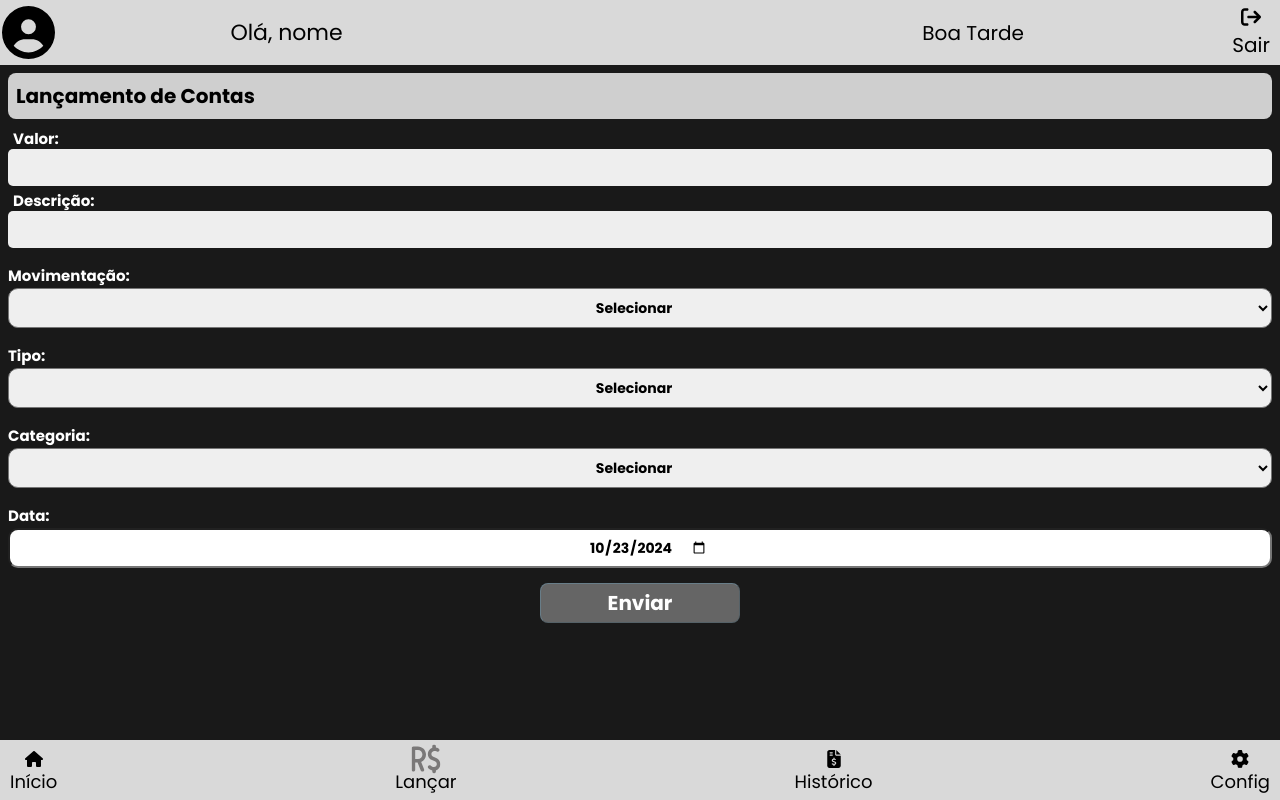
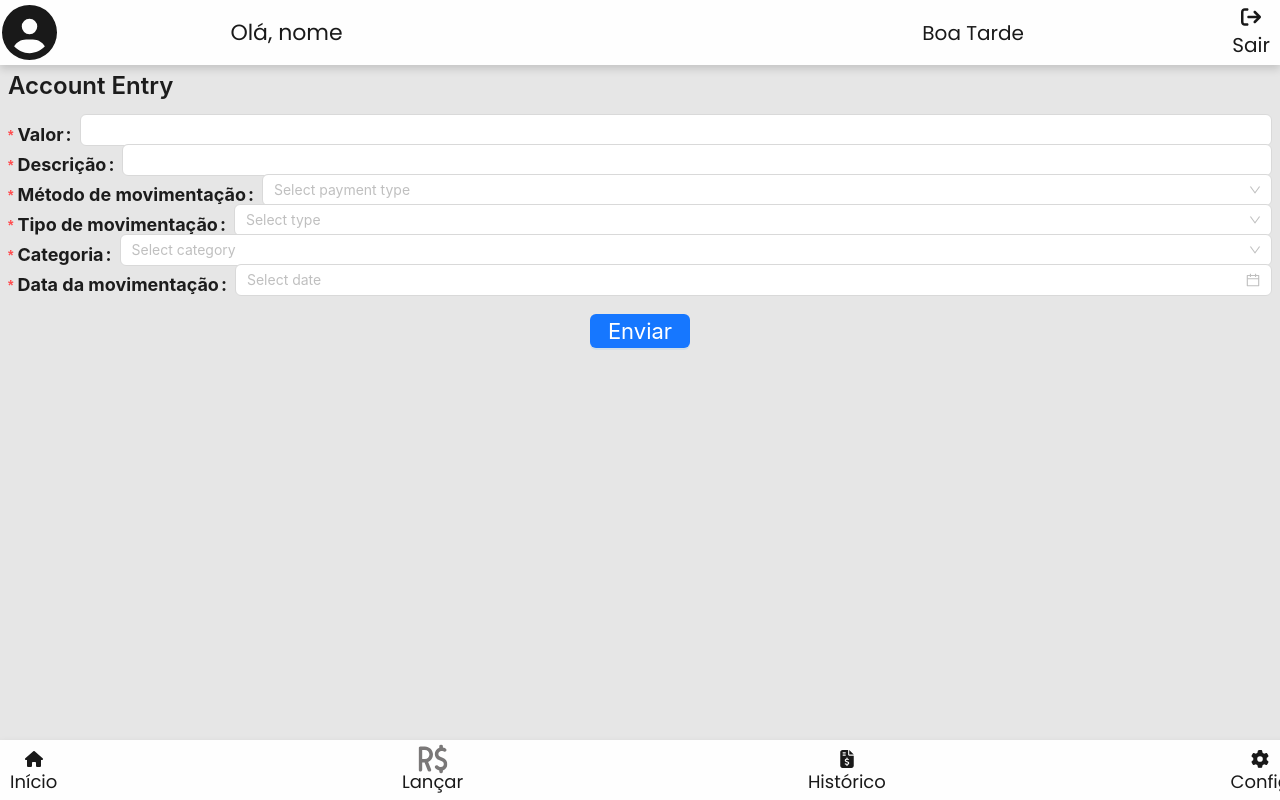
Before and after one commit to Nexusf1re/AbreusFinancial-FrontEnd, a React (Create React App) app: page /form in a window 1280 px wide. Built offline with nearby package versions, Linux system fonts and the light colour scheme.

Commit message:
style reivamped, antd lib added

```diff
--- a/package.json
+++ b/package.json
@@ -7,7 +7,9 @@
     "@testing-library/react": "^13.4.0",
     "@testing-library/user-event": "^13.5.0",
     "@vercel/speed-insights": "^1.0.14",
+    "antd": "^5.21.6",
     "dotenv": "^16.4.5",
+    "moment": "^2.30.1",
     "react": "^18.3.1",
     "react-dom": "^18.3.1",
     "react-icons": "^5.3.0",
--- a/src/components/BottomBar/BottomBar.module.css
+++ b/src/components/BottomBar/BottomBar.module.css
@@ -4,16 +4,19 @@
     left: 0;
     height: 65px;
     width: 100%;
-    background-color: #D9D9D9;
-    color: black;
+    background-color: var(--bottomBar);
+    color: var(--font-color);
     font-size: 18px;
     justify-content: space-between;
     align-items: center;
     display: flex;
     padding-left: 10px !important;
     padding-right: 10px !important;
-    transition: all 0.4s ease !important;
+    transition: all 0.6s ease !important;
     font-family: "Poppins", sans-serif;
+    box-shadow: 0 4px 8px rgba(0, 0, 0, 0.15);
+    overflow: hidden;
+    transition: transform 0.3s, box-shadow 0.3s;
 }
 
 .bottombar span{
@@ -25,7 +28,7 @@
 
 .bottombar a{
     text-decoration: none;
-    color:black;
+    color: var(--font-color);
 }
 
 .activeIcon {
--- a/src/components/TopBar/TopBar.module.css
+++ b/src/components/TopBar/TopBar.module.css
@@ -1,6 +1,6 @@
 .topbar{
-    background-color: #D9D9D9;
-    color: rgb(0, 0, 0);
+    background-color: var(--topBar);
+    color: var(--font-color);
     position: fixed;
     top: 0;
     left: 0;
@@ -10,6 +10,10 @@
     justify-content: center;
     align-items: center;
     font-family: "Poppins", sans-serif;
+    transition: all 0.6s ease !important;
+    box-shadow: 0 4px 8px rgba(0, 0, 0, 0.15);
+    overflow: hidden;
+    transition: transform 0.3s, box-shadow 0.3s;
   }
 
 
@@ -30,25 +34,24 @@
     margin: 0;
     padding: 0;
     text-decoration: none;
-    color: rgb(0, 0, 0);
+    color: var(--font-color);
   }
 
   .exit p {
    margin-top: -5px;
-  }
-
-  .exiticon{
-
+   color: var(--font-color);
   }
 
   .welcome{
     font-size: 22px;
     position: fixed;
     left: 18%;
+    color: var(--font-color);
   }
 
   .greeting{
     font-size: 20px;
     position: fixed;
     right: 20%;
+    color: var(--font-color);
   }
--- a/src/index.js
+++ b/src/index.js
@@ -2,6 +2,7 @@ import React from 'react';
 import ReactDOM from 'react-dom/client';
 import App from './App';
 import "./styles/main.css"
+
 
 const root = ReactDOM.createRoot(document.getElementById('root'));
 
--- a/src/pages/Form/Form.jsx
+++ b/src/pages/Form/Form.jsx
@@ -1,119 +1,126 @@
 import React, { useState } from 'react';
+import { Form, Input, Select, Button, DatePicker, Typography } from 'antd';
+import moment from 'moment'; // Importa moment
 import TopBar from '../../components/TopBar/TopBar';
 import BottomBar from '../../components/BottomBar/BottomBar';
 import styles from './Form.module.css';
 
-const Form = () => {
+const { Title } = Typography;
+const { Option } = Select;
+
+const FormComponent = () => {
   const [formData, setFormData] = useState({
-    valor: '',
-    descricao: '',
-    pgto: '',
-    tipo: '',
-    categoria: '',
-    subcategoria: '',
-    data: new Date().toISOString().split('T')[0],
+    value: '',
+    description: '',
+    payment: '',
+    type: '',
+    category: '',
+    date: moment().format('DD-MM-YYYY'), // Formato inicial da data
   });
 
-  const handleChange = (e) => {
-    const { name, value } = e.target;
+  const handleChange = (name, value) => {
     setFormData({ ...formData, [name]: value });
   };
 
-  const handleSubmit = (e) => {
-    e.preventDefault();
-    console.log(formData);
+  const handleSubmit = (values) => {
+    console.log('Form Data:', values);
   };
 
   return (
-    <div className={`${styles.body} ${styles.formPage}`}>
-    <TopBar />
-      <form onSubmit={handleSubmit} className={styles.form}>
-        <legend className={styles.legend}>
-          <b>Lançamento de Contas</b>
-        </legend>
+    <div className={styles.body}>
+      <TopBar />
+      <Form onFinish={handleSubmit} className={styles.form}>
+        <Title level={3}>Account Entry</Title>
 
-        <div className={styles.inputBox}>
-          <label className={styles.labelInput}></label>
-          <input
+        <Form.Item
+          className={styles.formInput}
+          label="Valor"
+          name="value"
+          rules={[{ required: true, message: 'Please input the value!' }]}>
+          <Input
             type="number"
-            name="valor"
-            className={styles.inputUser}
-            required
-            value={formData.valor}
-            onChange={handleChange}
+            value={formData.value}
+            onChange={(e) => handleChange('value', e.target.value)}
           />
-          <label htmlFor="valor" className={styles.labelInput}>Valor:</label>
-        </div>
+        </Form.Item>
 
-        <div className={styles.inputBox}>
-          <input
-            type="text"
-            name="descricao"
-            className={styles.inputUser}
-            required
-            value={formData.descricao}
-            onChange={handleChange}
+        <Form.Item
+          className={styles.formInput}
+          label="Descrição"
+          name="description"
+          rules={[{ required: true, message: 'Please input the description!' }]}>
+          <Input
+            value={formData.description}
+            onChange={(e) => handleChange('description', e.target.value)}
           />
-          <label htmlFor="descricao" className={styles.labelInput}>Descrição:</label>
-        </div>
+        </Form.Item>
 
-        <div className={styles.inputBox}>
-          <label  htmlFor="pgto">Movimentação:</label>
-          <select
-            name="pgto"
-            className={styles.selects}
-            required
-            value={formData.pgto}
-            onChange={handleChange}
-          >
-            <option disabled selected value="">Selecionar</option>
-          </select>
-        </div>
+        <Form.Item
+          className={styles.formInput}
+          label="Método de movimentação"
+          name="payment"
+          rules={[{ required: true, message: 'Please select a payment type!' }]}>
+          <Select
+            value={formData.payment}
+            onChange={(value) => handleChange('payment', value)}
+            placeholder="Select payment type">
+            <Option value="cash">Cash</Option>
+            <Option value="credit">Credit</Option>
+            <Option value="debit">Debit</Option>
+          </Select>
+        </Form.Item>
 
-        <div className={styles.inputBox}>
-          <label htmlFor="tipo">Tipo:</label>
-          <select
-            name="tipo"
-            className={styles.selects}
-            required
-            value={formData.tipo}
-            onChange={handleChange}
-          >
-            <option disabled selected value="">Selecionar</option>
-          </select>
-        </div>
+        <Form.Item
+          className={styles.formInput}
+          label="Tipo de movimentação"
+          name="type"
+          rules={[{ required: true, message: 'Please select a type!' }]}>
+          <Select
+            value={formData.type}
+            onChange={(value) => handleChange('type', value)}
+            placeholder="Select type">
+            <Option value="income">Entrada</Option>
+            <Option value="expense">Saída</Option>
+          </Select>
+        </Form.Item>
 
-        <div className={styles.inputBox}>
-          <label htmlFor="categoria">Categoria:</label>
-          <select
-            name="categoria"
-            className={styles.selects}
-            required
-            value={formData.categoria}
-            onChange={handleChange}
-          >
-            <option disabled selected value="">Selecionar</option>
-          </select>
-        </div>
+        <Form.Item
+          className={styles.formInput}
+          label="Categoria"
+          name="category"
+          rules={[{ required: true, message: 'Please select a category!' }]}>
+          <Select
+            value={formData.category}
+            onChange={(value) => handleChange('category', value)}
+            placeholder="Select category">
+            <Option value="food">Food</Option>
+            <Option value="transport">Transport</Option>
+          </Select>
+        </Form.Item>
 
+        <Form.Item
+          className={styles.formInput}
+          label="Data da movimentação"
+          name="date"
+          rules={[{ required: true, message: 'Please select a date!' }]}>
 
-        <div className={styles.inputBox}>
-          <label htmlFor="data"><b>Data:</b></label>
-          <input
-            type="date"
-            name="data"
-            className={styles.selects}
-            required
-            value={formData.data}
-            onChange={handleChange}
+          <DatePicker
+          className={styles.formDate}
+            format="DD-MM-YYYY" // Define o formato desejado aqui
+            value={formData.date ? moment(formData.date, 'DD-MM-YYYY') : null}
+            onChange={(date) => handleChange('date', date ? moment(date).format('DD-MM-YYYY') : '')} // Armazena a data formatada
           />
-        </div>
+        </Form.Item>
 
-        <input type="submit" value="Enviar" className={styles.submit} />
-      </form>
+        <Form.Item>
+          <Button className={styles.formSubmit} type="primary" htmlType="submit">
+            Enviar
+          </Button>
+        </Form.Item>
+      </Form>
       <BottomBar />
     </div>
   );
 };
 
-export default Form;
+export default FormComponent;
--- a/src/pages/Form/Form.module.css
+++ b/src/pages/Form/Form.module.css
@@ -1,165 +1,51 @@
-.body {
-    display: flex;
-    flex-direction: column;
-    justify-content: center;
+.body{
+    margin-top: 70px;
 }
 
-.formPage * {
-    padding: 0;
-    box-sizing: border-box;
-    font-family: "Poppins", sans-serif !important;
+.title{
+    margin-bottom: 0px !important;
 }
 
-.form{
-    margin-top: 65px;
+.formInput{
+    font-size: 22px !important;
+    margin-bottom: -2px;
 }
 
-.legend {
-    padding: 8px;
-    background-color: rgb(207, 207, 207);
-    border-radius: 8px;
-    font-size: 20px;
-    display: flex;
-    text-align: center;
-    justify-content: space-between;
-    text-align: center;
-    align-items: center;
-    margin-bottom: 20px;
+.formInput .ant-input {
+    font-size: 22px !important;       /* Aumenta o tamanho da fonte */
+    padding: 8px !important;          /* Adiciona padding para dar mais espaço */
+}
+
+.formInput .ant-select-selector {
+    font-size: 22px !important;       /* Aumenta o tamanho da fonte */
+    padding: 8px !important;          /* Adiciona padding para dar mais espaço */
+}
+
+.formInput label {
+    font-size: 18px !important;
+    margin-bottom: -10px !important;
+    margin-top: 5px !important;
+    color: var(--label-color);
+    font-weight: bold;
+    display: block;
 }
 
 
-.inputBox {
-    position: relative;
-    font-size: 16px;
-    font-weight: bold;
-    justify-content: center;
-    text-align: justify;
-    align-items: center;
-    margin-bottom: 15px;
-}
 
-.inputBox option select{
+.formSubmit{
     display: flex;
     justify-content: center;
     align-items: center;
     text-align: center;
-}
-.inputBox .selects{
-    font-weight: bold;
+    margin: auto;
+    width: 100px;
+    margin-top: 5px;
+    font-size: 22px;
+    padding: 16px;
 }
 
-.valorinn{
-    margin-bottom: -25px;
+.formDate{
+    width: 100%;
+    margin-bottom: 15px;
+    text-align: center;
 }
-
-.valorinn, .descricao{
-    height: 40px;
-}
-
-.selects {
-    font-size: 14px;
-    width: 100%;
-    height: 40px;
-    text-decoration: none;
-    display: flex;
-    justify-content: center;
-    align-items: center;
-    text-align: center;
-    border-radius: 10px;
-}
-
-.inputUser {
-    background: none;
-    border: none;
-    border-radius: 5px;
-    padding: 5px;
-    background-color: #ffffffec;
-    outline: none;
-    color: rgb(0, 0, 0);
-    font-size: 18px;
-    width: 100%;
-    font-weight: 550;
-    margin-top: 10px;
-}
-
-.valorinn{
-    padding-left: 27px;
-}
-
-.valorout{
-    margin-top: 0.1em;
-}
-
-.labelInput {
-    color: #fff;
-    position: absolute;
-    top: 8px;
-    left: 5px;
-    pointer-events: none;
-    transition: .5s;
-    margin-top: 8px;
-}
-
-label{
-margin-bottom: 1.5px;
-color: #fff;
-font-size: 15px;
-}
-
-a:hover {
-
-    text-decoration: none;
-}
-
-.inputUser~.labelInput,
-.inputUser:valid~.labelInput {
-    top: -20px;
-    font-size: 15px;
-    color: rgb(255, 255, 255);
-}
-
-.data {
-    border: none;
-    padding: 8px;
-    font-size: 17px;
-    display: flex;
-    justify-content: center;
-    align-items: center;
-    text-align: center;
-    border-radius: 0px;
-    font-weight: bold;
-}
-
-.submit {
-    font-weight: bold;
-    appearance: none;
-    background-color: #656565;
-    border-radius: 8px;
-    border-width: 0.5px;
-    border-color: #6da4c062;
-    box-sizing: border-box;
-    color: #fff;
-    cursor: pointer;
-    font-family: "JetBrains Mono", monospace;
-    list-style: none;
-    padding-left: 24px;
-    padding-right: 24px;
-    text-decoration: none;
-    transition: box-shadow 0.2s, transform 0.25s;
-    user-select: none;
-    -webkit-user-select: none;
-    touch-action: manipulation;
-    white-space: nowrap;
-    will-change: box-shadow, transform;
-    font-size: 20px;
-    display: flex;
-    height: 40px;
-    width: 200px;
-    justify-content: center;
-    margin-left: auto;
-    margin-right: auto;
-    justify-content: center;
-    align-items: center;
-    text-align: center;
-    margin-bottom: 30px;
-}
--- a/src/pages/SignUp/SignUp.module.css
+++ b/src/pages/SignUp/SignUp.module.css
@@ -20,7 +20,7 @@
 .wrapper {
     max-width: 420px;
     backdrop-filter: blur(4px);
-    background-color: rgba(255, 255, 255, 0.6);
+    background-color: var(--authPages);
     box-shadow: 0 0 10px rgba(0, 0, 0, 0.5);
     color: #000000;
     border-radius: 12px;
--- a/src/styles/main.css
+++ b/src/styles/main.css
@@ -1,3 +1,25 @@
+:root{
+    /* White Theme*/
+    --authPages: rgb(255, 255, 255, 0.9);
+    --topBar: rgb(255, 255, 255, 0.95);
+    --bottomBar: rgb(255, 255, 255, 0.95);
+    --back-color: rgba(255, 255, 255, 0.95);
+    --font-color: rgba(0, 0, 0, 0.9);
+    --label-color: rgba(51, 51, 51, 1);
+    --mainBackground: rgb(230, 230, 230);
+}
+
+.dark-theme{
+    /* Black Theme*/
+    --authPages: rgb(255, 255, 255, 0.9);
+    --topBar: rgba(21, 21, 21, 0.95);
+    --bottomBar: rgba(21, 21, 21, 0.95);
+    --back-color: rgba(64, 64, 64, 0.95);
+    --font-color: rgba(229, 229, 229, 0.9);
+    --label-color: rgb(218, 218, 218);
+    --mainBackground: rgba(132, 132, 132, 0.9);
+}
+
 body {
-    background-color: rgba(0, 0, 0, 0.9) !important;
+    background-color: var(--mainBackground) !important;
 }
```
Also changed, not shown: src/pages/Home/Home.jsx (+7 -7 lines), src/pages/Home/Home.module.css (+15 -5 lines), src/pages/Login/Login.module.css (+4 -3 lines), 1 other file (tests, documents, lock files or other folders).
